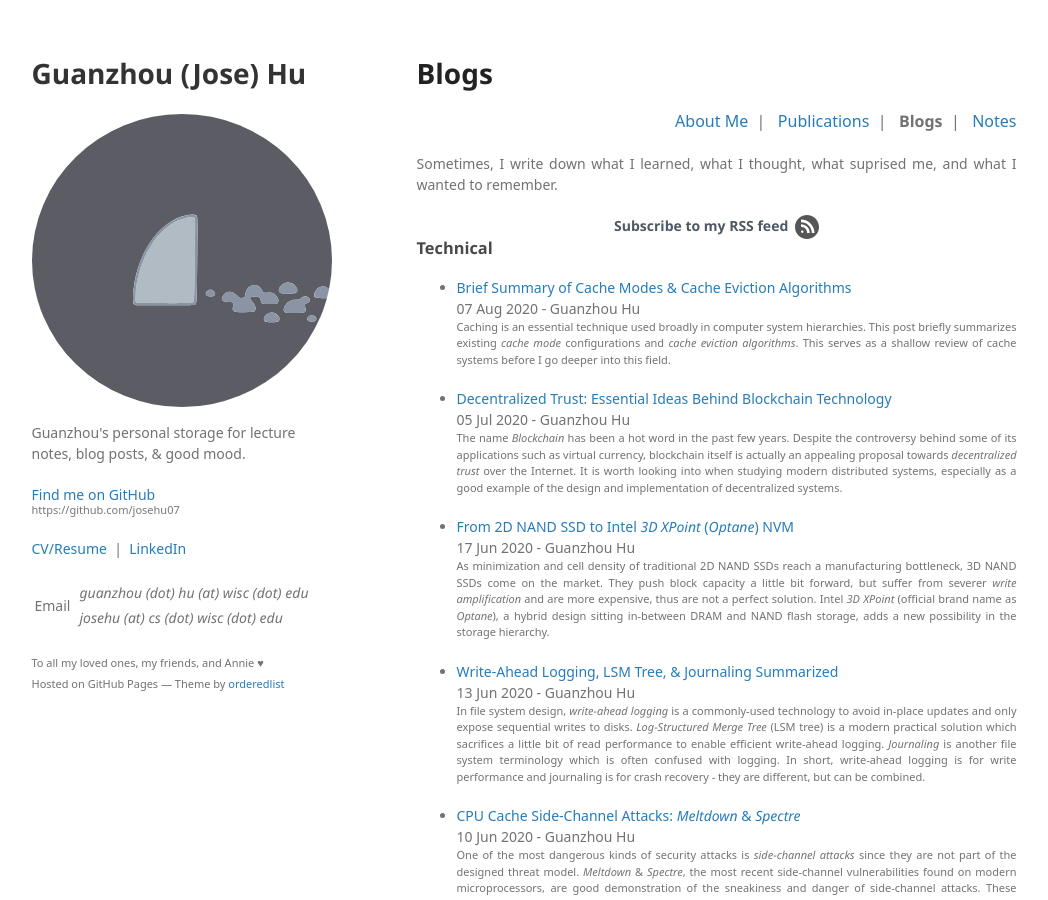
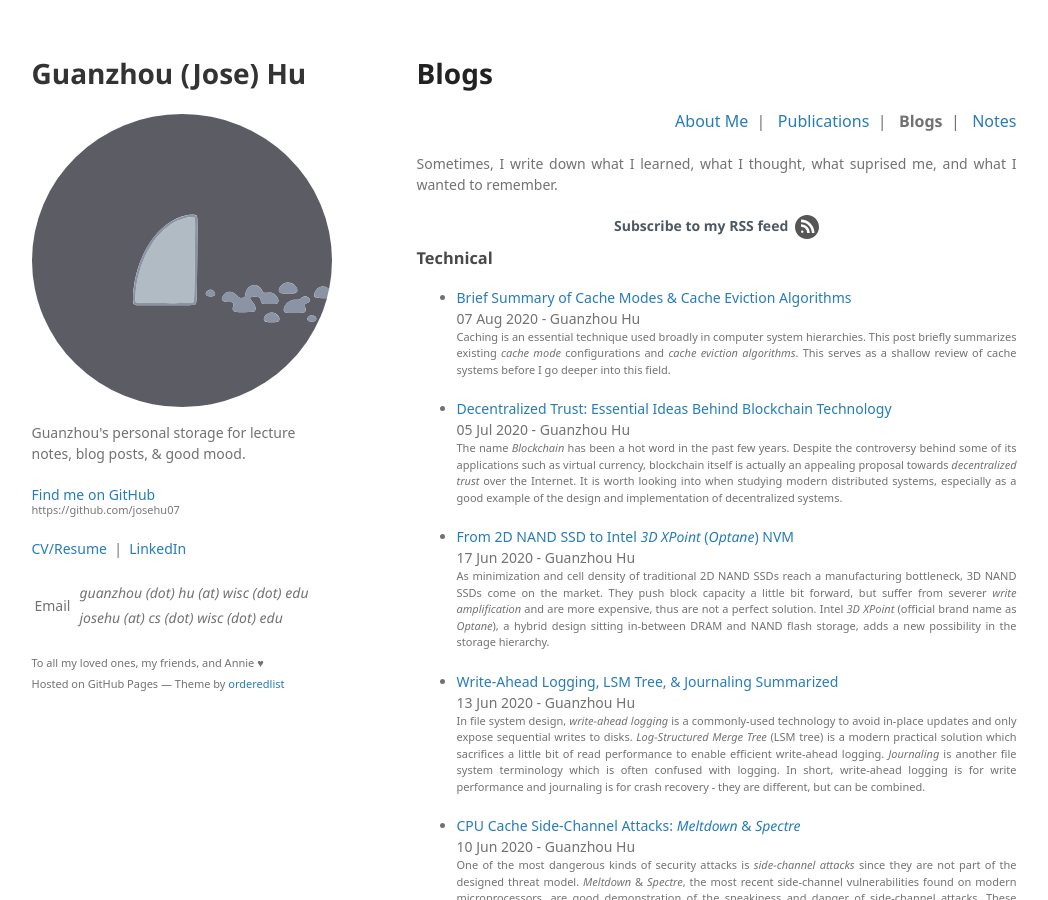
Before and after one commit to josehu07/josehu07.github.io, a Jekyll site: the page built from blogs.md, in a window 1280 px wide and 900 px high. Shown: the whole window, without its empty margins (116-1164 px from the left). Built offline with Jekyll 4.4.1, drawn with Linux system fonts in a browser that asks for light colours; some web fonts are replaced; a script that is not in the unit is left out.

```diff
--- a/blogs.md
+++ b/blogs.md
@@ -15,7 +15,7 @@
 
 Sometimes, I write down what I learned, what I thought, what suprised me, and what I wanted to remember.
 
-<div style="text-align: center;">
+<div style="text-align: center; padding-bottom: 10px;">
   <style>
     a.btn-rss {
       color: #212F3D;
```
